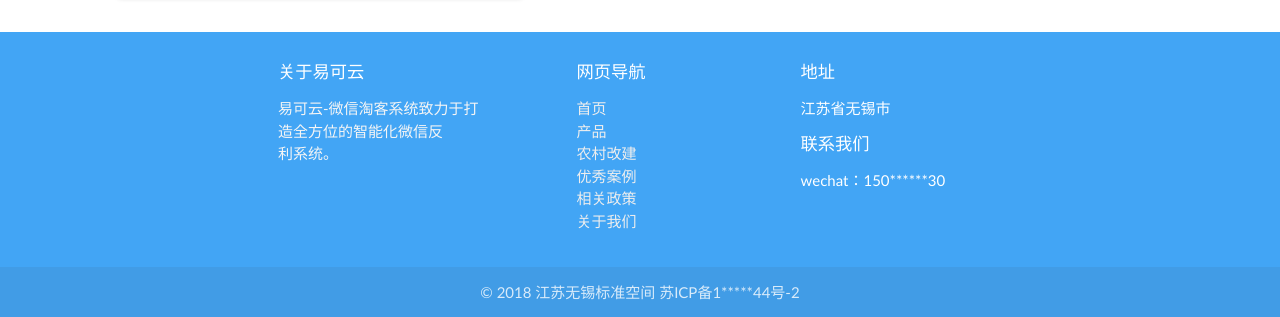
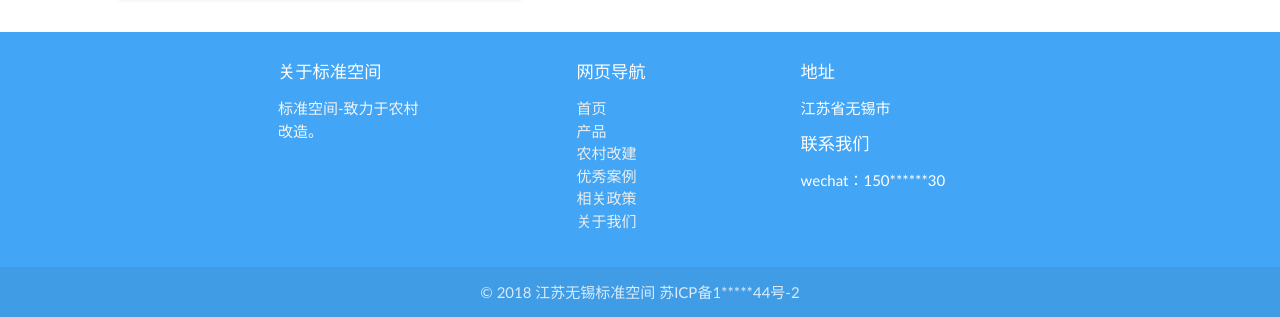
Before and after one commit to JerryLinyong/standarSpace, a website: page index.html in a window 1280 px wide. Shown: the part 2492-2809 px from the top of the page. Drawn offline with nearby package versions, Linux system fonts and the light colour scheme.

Commit message:
首页和联系页面的构建

```diff
--- a/index.html
+++ b/index.html
@@ -254,13 +254,11 @@
     <div class="container">
       <div class="row">
         <div class="col s4 offset-s1">
-          <h6 class="white-text">关于易可云</h6>
+          <h6 class="white-text">关于标准空间</h6>
           <p class="grey-text text-lighten-4">
-            易可云-微信淘客系统致力于打
+            标准空间-致力于农村
             <br>
-            造全方位的智能化微信反
-            <br>
-            利系统。
+            改造。
           </p>
         </div>
         <div class="col s3">
```
